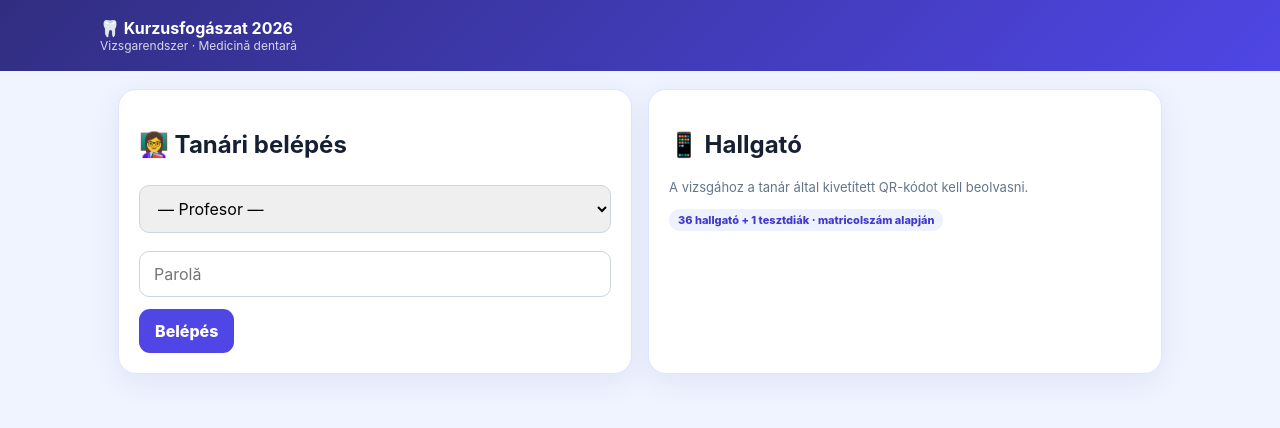
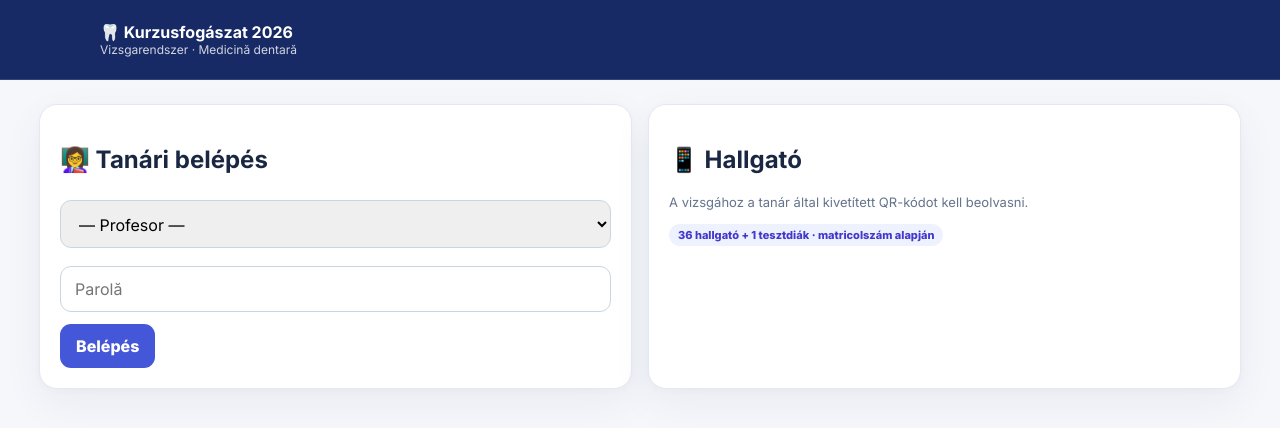
Before and after one commit to vbjozsef-lab/RO_EN_Igiena, a plain HTML site: page kurzusfogaszat2026/index.html in a window 1280 px wide. Drawn offline with Linux system fonts and the light colour scheme.

Commit message:
Apply unified interface theme to dental exam

```diff
--- a/kurzusfogaszat2026/index.html
+++ b/kurzusfogaszat2026/index.html
@@ -13,8 +13,11 @@
 table{width:100%;border-collapse:collapse;font-size:13px}th,td{padding:9px;border-bottom:1px solid #e5e7eb;text-align:left}th{background:#eef2ff}
 @media(max-width:640px){.wrap{padding:12px}.card{padding:16px}.top{padding:14px}.big{font-size:52px}}
 </style>
+<link rel="preconnect" href="https://fonts.googleapis.com">
+<link href="https://fonts.googleapis.com/css2?family=Inter:wght@400;500;600;700;800;900&display=swap" rel="stylesheet">
+<link rel="stylesheet" href="../ui-v2.css?v=2">
 </head>
-<body>
+<body class="dental-ui">
 <div class="top"><div style="max-width:1080px;margin:auto"><b>🦷 Kurzusfogászat 2026</b><div style="font-size:12px;opacity:.8">Vizsgarendszer · Medicină dentară</div></div></div>
 <div id="app" class="wrap"></div>
 <script>
```
